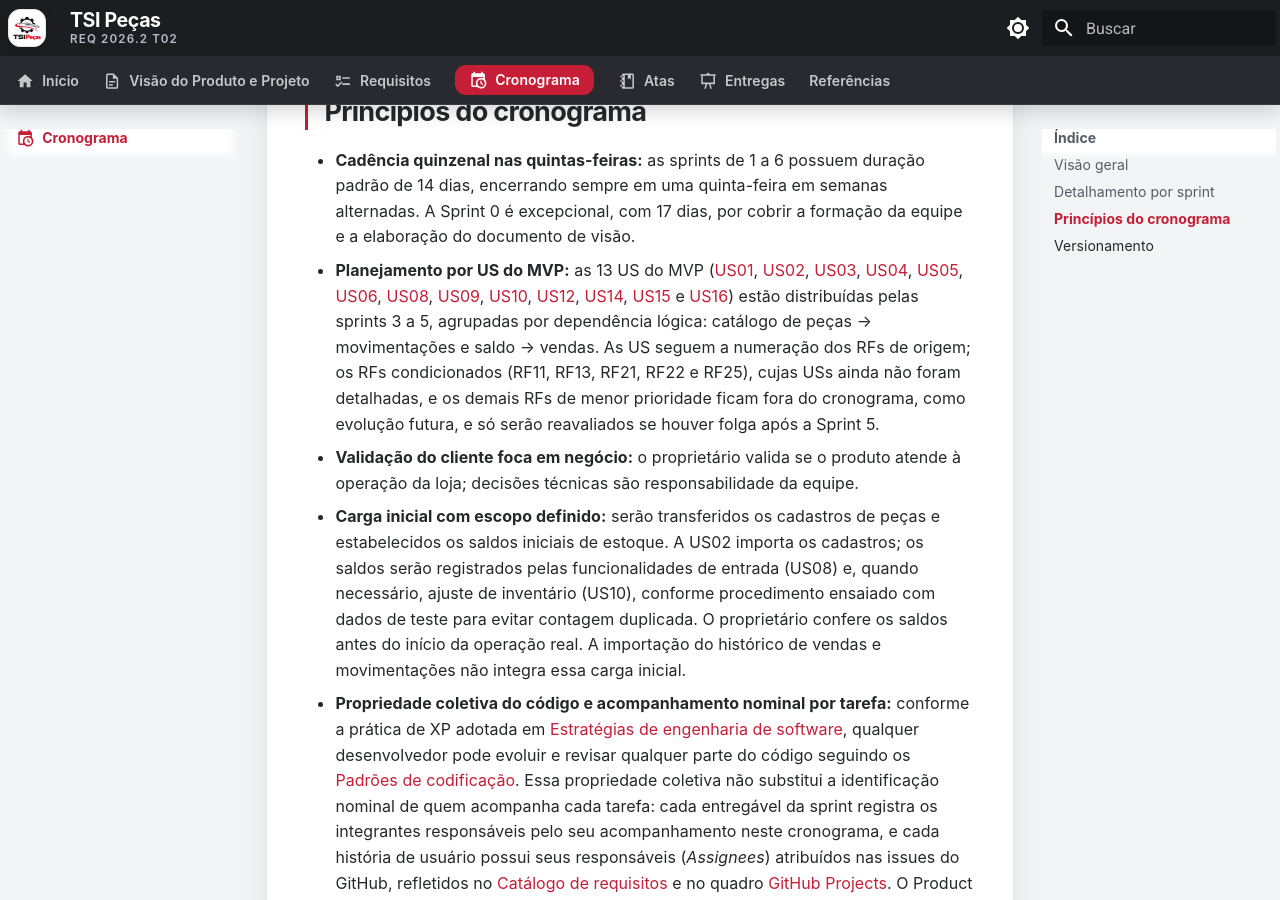
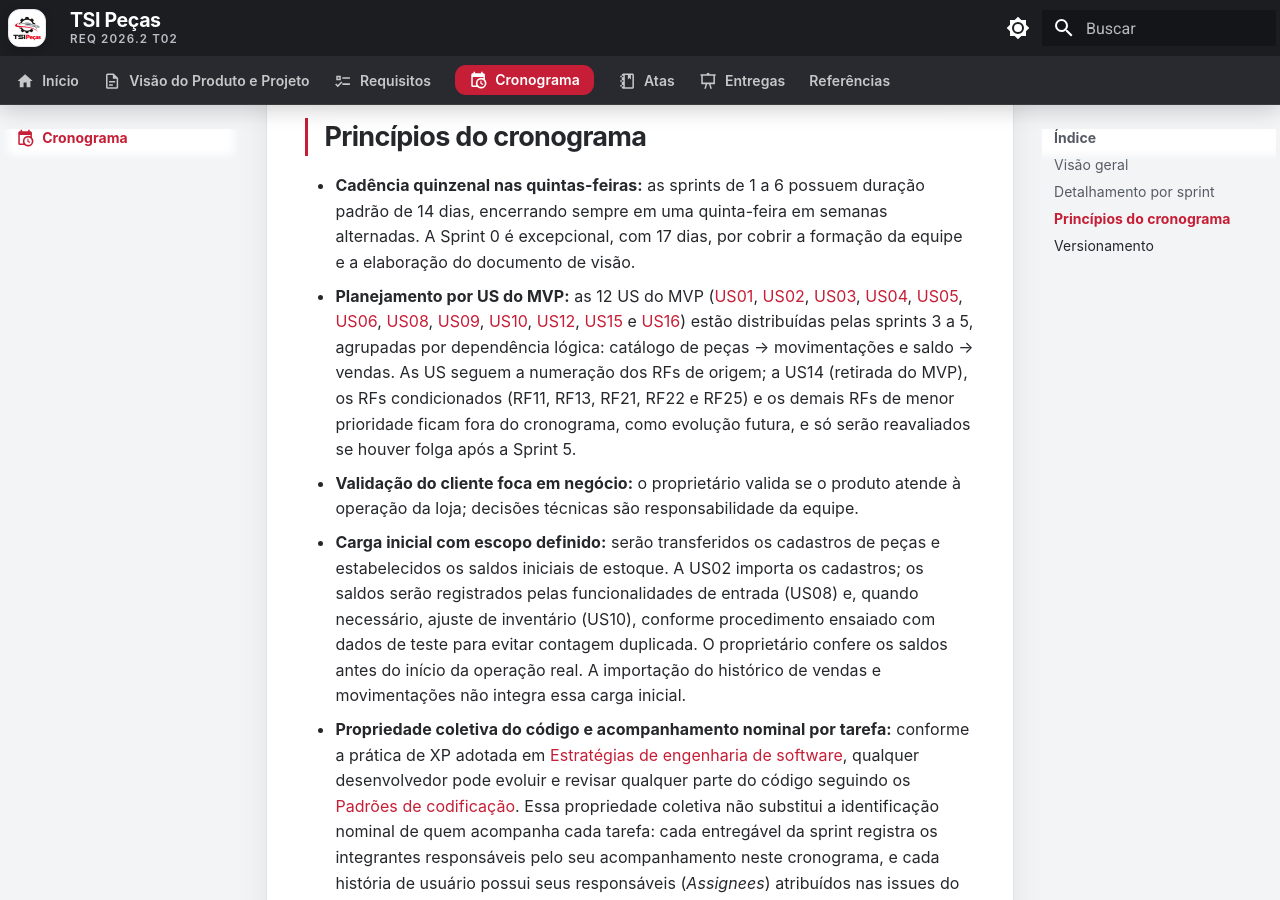
Before and after one commit to mdsreq-fga-unb/REQ-202562-T02-TSI-AutoPecas, an MkDocs documentation site: the page built from docs/visao-produto/cronograma-e-entregas.md, in a window 1280 px wide and 900 px high, scrolled down 2198 px. Built offline with MkDocs 1.6.1 and Material for MkDocs 9.7.7, drawn with Linux system fonts in a browser that asks for light colours; comment, search, counter and statistics services are not loaded; some of the changed text lies outside the part shown.

Commit message:
docs: retira us14 do cronograma

```diff
--- a/docs/visao-produto/cronograma-e-entregas.md
+++ b/docs/visao-produto/cronograma-e-entregas.md
@@ -7,7 +7,7 @@ icon: material/calendar-clock
 
 A partir da estratégia de desenvolvimento ágil estabelecida para o projeto **TSI Peças**, o semestre foi organizado em sprints de duas semanas, ancoradas nas quintas-feiras em semanas alternadas. A Sprint 0 é excepcional, com 17 dias, por cobrir a formação da equipe, a descoberta do domínio e a elaboração do documento de visão. O planejamento é preliminar e será atualizado ao final de cada sprint com base no progresso real e no feedback do cliente.
 
-O desenvolvimento do produto começa na Sprint 3 e é planejado por **histórias de usuário (US)**, que detalham os **13 requisitos funcionais (RFs) selecionados para o MVP** na [priorização](priorizacao.md) (Score ≥ 4). Cada US mantém o número do RF de origem (por exemplo, US01 detalha o RF01) e está registrada no campo *Narrativa da US* do [registro do requisito](requisitos-de-software.md#registros-dos-requisitos-funcionais). As USs dos RFs condicionados à capacidade da equipe foram retiradas do cronograma, para evitar sobrecarga, e os demais RFs permanecem como evolução futura. A declaração vigente de cada RF está no [Catálogo de requisitos](requisitos-de-software.md).
+O desenvolvimento do produto começa na Sprint 3 e é planejado por **histórias de usuário (US)**, que detalham os **12 requisitos funcionais (RFs) selecionados para o MVP** a partir da [priorização](priorizacao.md). Cada US mantém o número do RF de origem (por exemplo, US01 detalha o RF01) e está registrada no campo *Narrativa da US* do [registro do requisito](requisitos-de-software.md#registros-dos-requisitos-funcionais). A US14 (retirada do recorte do MVP), as USs dos RFs condicionados à capacidade da equipe e os demais RFs permanecem fora do cronograma, para evitar sobrecarga, como evolução futura. A declaração vigente de cada RF está no [Catálogo de requisitos](requisitos-de-software.md).
 
 Para separar o que foi planejado do que já foi executado e verificado, o detalhamento de cada sprint distingue **Atividades planejadas**, **Resultados comprovados e evidências** (com links diretos para documentos, PRs, workflows de CI, atas e identificação de quem acompanha cada entrega) e, nas sprints em andamento ou futuras, **Entregas previstas (a comprovar)**.
 
@@ -337,7 +337,7 @@ Conferência prevista dos cadastros e saldos iniciais, acompanhamento dos fluxos
 ## Princípios do cronograma
 
 - **Cadência quinzenal nas quintas-feiras:** as sprints de 1 a 6 possuem duração padrão de 14 dias, encerrando sempre em uma quinta-feira em semanas alternadas. A Sprint 0 é excepcional, com 17 dias, por cobrir a formação da equipe e a elaboração do documento de visão.
-- **Planejamento por US do MVP:** as 13 US do MVP ([US01](requisitos-de-software.md#rf01), [US02](requisitos-de-software.md#rf02), [US03](requisitos-de-software.md#rf03), [US04](requisitos-de-software.md#rf04), [US05](requisitos-de-software.md#rf05), [US06](requisitos-de-software.md#rf06), [US08](requisitos-de-software.md#rf08), [US09](requisitos-de-software.md#rf09), [US10](requisitos-de-software.md#rf10), [US12](requisitos-de-software.md#rf12), [US14](requisitos-de-software.md#rf14), [US15](requisitos-de-software.md#rf15) e [US16](requisitos-de-software.md#rf16)) estão distribuídas pelas sprints 3 a 5, agrupadas por dependência lógica: catálogo de peças → movimentações e saldo → vendas. As US seguem a numeração dos RFs de origem; os RFs condicionados (RF11, RF13, RF21, RF22 e RF25), cujas USs ainda não foram detalhadas, e os demais RFs de menor prioridade ficam fora do cronograma, como evolução futura, e só serão reavaliados se houver folga após a Sprint 5.
+- **Planejamento por US do MVP:** as 12 US do MVP ([US01](requisitos-de-software.md#rf01), [US02](requisitos-de-software.md#rf02), [US03](requisitos-de-software.md#rf03), [US04](requisitos-de-software.md#rf04), [US05](requisitos-de-software.md#rf05), [US06](requisitos-de-software.md#rf06), [US08](requisitos-de-software.md#rf08), [US09](requisitos-de-software.md#rf09), [US10](requisitos-de-software.md#rf10), [US12](requisitos-de-software.md#rf12), [US15](requisitos-de-software.md#rf15) e [US16](requisitos-de-software.md#rf16)) estão distribuídas pelas sprints 3 a 5, agrupadas por dependência lógica: catálogo de peças → movimentações e saldo → vendas. As US seguem a numeração dos RFs de origem; a US14 (retirada do MVP), os RFs condicionados (RF11, RF13, RF21, RF22 e RF25) e os demais RFs de menor prioridade ficam fora do cronograma, como evolução futura, e só serão reavaliados se houver folga após a Sprint 5.
 - **Validação do cliente foca em negócio:** o proprietário valida se o produto atende à operação da loja; decisões técnicas são responsabilidade da equipe.
 - **Carga inicial com escopo definido:** serão transferidos os cadastros de peças e estabelecidos os saldos iniciais de estoque. A US02 importa os cadastros; os saldos serão registrados pelas funcionalidades de entrada (US08) e, quando necessário, ajuste de inventário (US10), conforme procedimento ensaiado com dados de teste para evitar contagem duplicada. O proprietário confere os saldos antes do início da operação real. A importação do histórico de vendas e movimentações não integra essa carga inicial.
 - **Propriedade coletiva do código e acompanhamento nominal por tarefa:** conforme a prática de XP adotada em [Estratégias de engenharia de software](estrategias-engenharia-de-software.md#xp), qualquer desenvolvedor pode evoluir e revisar qualquer parte do código seguindo os [Padrões de codificação](padroes-de-codificacao.md). Essa propriedade coletiva não substitui a identificação nominal de quem acompanha cada tarefa: cada entregável da sprint registra os integrantes responsáveis pelo seu acompanhamento neste cronograma, e cada história de usuário possui seus responsáveis (*Assignees*) atribuídos nas issues do GitHub, refletidos no [Catálogo de requisitos](requisitos-de-software.md) e no quadro [GitHub Projects](interacao-equipe-cliente.md#evidencias). O Product Owner (João Melo) coordena as validações com o cliente ao final de cada sprint.
@@ -357,3 +357,4 @@ Conferência prevista dos cadastros e saldos iniciais, acompanhamento dos fluxos
 | 1.7 | 04/11/2026 | Reorganização visual do cronograma em resumo responsivo e detalhes expansíveis por sprint, preservando períodos, objetivos, histórias, entregáveis e validações. | [Thiago Gomes](https://github.com/thgomxs) |
 | 1.8 | 05/11/2026 | Acesso direto pela aba Cronograma, simplificação do título e inclusão de links para as atas preenchidas e a entrega citada no planejamento. | [Thiago Gomes](https://github.com/thgomxs) |
 | 1.9 | 09/11/2026 | Atualização do andamento até a Sprint 5, distinção entre atividades planejadas, resultados comprovados, débitos transferidos e entregas previstas, inclusão das evidências técnicas (padrão de codificação e CI da aplicação) e identificação nominal de acompanhamento por entrega. | [Bruno Ferreira](https://github.com/brunnf) |
+| 1.10 | 10/11/2026 | Retirada da US14 (filtro do histórico por período) da Sprint 5 e atualização da contagem de histórias do MVP no cronograma (12 US), após sua saída do escopo do MVP. | [Bruno Ferreira](https://github.com/brunnf) |
```
Also changed, not shown: other parts of docs/visao-produto/cronograma-e-entregas.md (+3 -3 lines).
